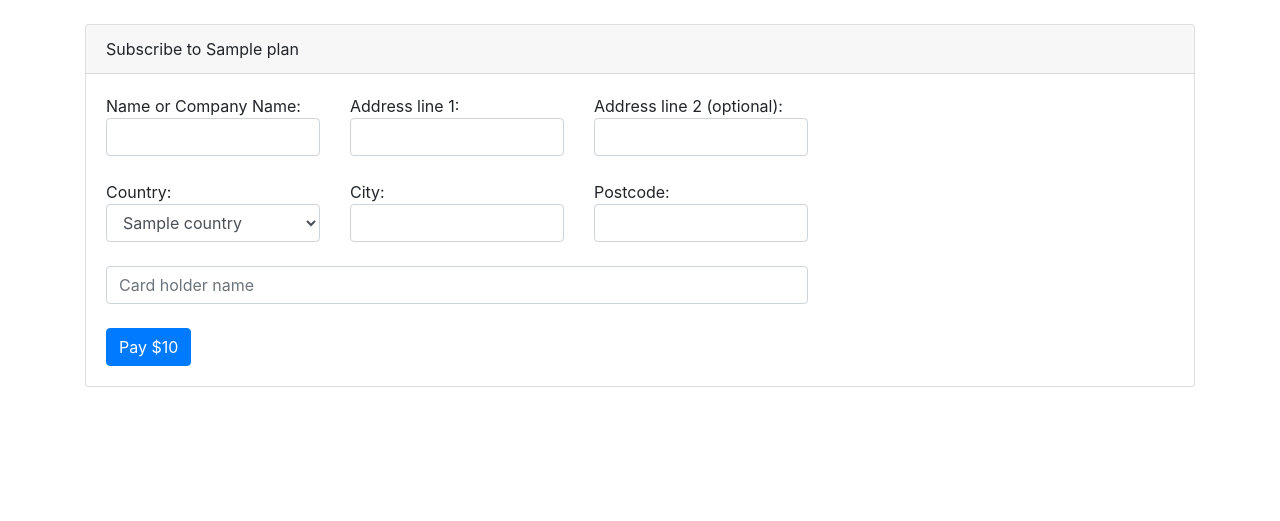
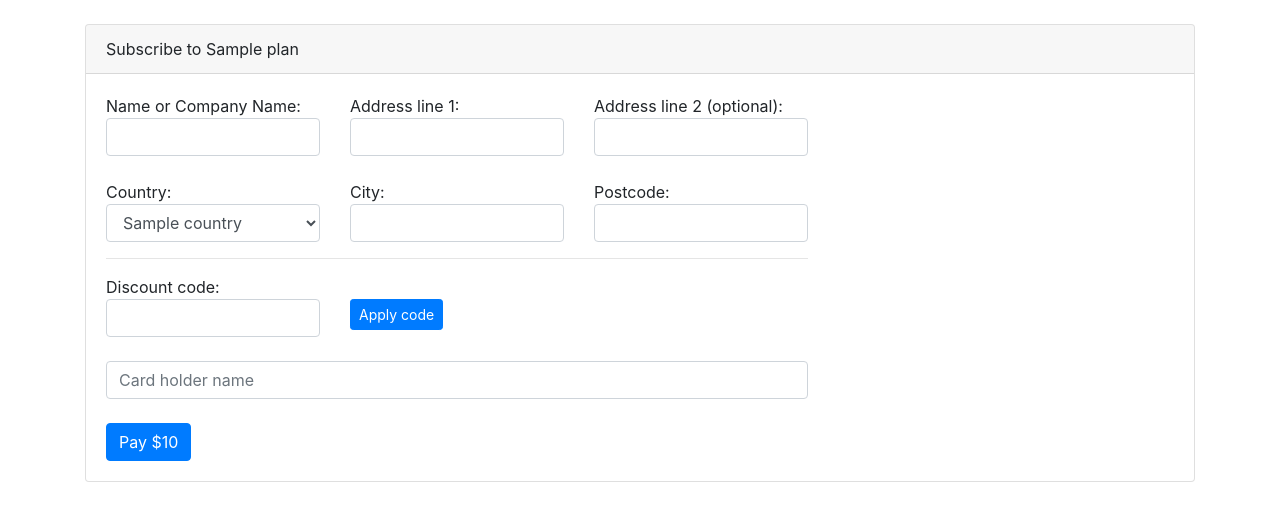
Before and after one commit to itsdenispavlovic/SaaS-old, a Laravel app: template resources/views/billing/checkout.blade.php in a window 1280 px wide. Shown: the part 56-577 px from the top of the page. Run offline with Laravel 8, Linux system fonts and the light colour scheme; the template is opened without the code that fills it: most values are stand-ins (such as "Sample title", 1, 10 or a date in 2020); some libraries are stand-ins or nearby versions.

Commit message:
Handling Discounts and Coupons

```diff
--- a/app/Http/Controllers/BillingController.php
+++ b/app/Http/Controllers/BillingController.php
@@ -23,6 +23,8 @@ class BillingController extends Controller
         $yearlyPlan = Plan::where('billing_period', Plan::YEARLY_PERIOD)->get();
 
         $currentPlan = Auth::user()->subscription('default') ?? NULL;
+        $paymentMethods = [];
+        $defaultPaymentMethod = null;
         if(!is_null($currentPlan))
         {
             $paymentMethods = Auth::user()->paymentMethods();
--- a/config/stripe.php
+++ b/config/stripe.php
@@ -3,5 +3,6 @@
 return [
 
     'key' => env('STRIPE_KEY', ''),
+    'secret' => env('STRIPE_SECRET', ''),
 
 ];
--- a/resources/views/billing/checkout.blade.php
+++ b/resources/views/billing/checkout.blade.php
@@ -17,6 +17,8 @@
                     <div class="col-md-8">
                         <form action="{{ route('checkout.process') }}" method="POST" id="checkout-form">
                             @csrf
+
+                            <input type="hidden" id="plan-paying-amount" value="{{ $plan->price }}">
 
                             <div class="row">
                                 <div class="col-md-4">
@@ -60,6 +62,21 @@
                                     <input type="text" name="postcode" class="form-control">
                                 </div>
 
+                            </div>
+
+                            <hr>
+
+                            <div class="row">
+                                <div class="col-md-4">
+                                    Discount code:
+                                    <br>
+                                    <input type="text" name="coupon" id="coupon" class="form-control">
+                                    <div id="coupon-text" style="font-size: 13px"></div>
+                                </div>
+                                <div class="col-md-8">
+                                    <br>
+                                    <input type="button" name="coupon-check" id="coupon-check" value="Apply code" class="btn btn-sm btn-primary">
+                                </div>
                             </div>
 
                             <br>
@@ -135,6 +152,28 @@
                     }
                 })
                 return false
+            });
+
+            // @TODO: refactor
+            $('#coupon-check').on('click', function (e) {
+                $('#coupon-text').text('');
+                $.get({
+                    url: "{{ route('coupon') }}?coupon_code=" + $('#coupon').val(),
+                    contentType: 'application/json',
+                    dataType: 'json'
+                }).done(function(result) {
+                    if(result.error_text)
+                    {
+                        $('#coupon-text').text(result.error_text)
+                    }
+                    else
+                    {
+                        $('#coupon-text').text(result.name);
+                        let plan_paying_amount = parseFloat($('#plan-paying-amount').val());
+                        let pay_amount = plan_paying_amount - plan_paying_amount * parseFloat(result.percent_off) / 100;
+                        $('#card-button').text("Pay $" + pay_amount.toFixed(2));
+                    }
+                });
             })
         });
     </script>
--- a/routes/web.php
+++ b/routes/web.php
@@ -22,6 +22,7 @@ Route::get('/', function () {
 
 Route::group(['middleware' => 'auth'], function() {
     Route::get('billing', [BillingController::class, 'index'])->name('billing');
+    Route::get('coupon', [CheckoutController::class, 'checkCoupon'])->name('coupon');
     Route::get('checkout/{plan_id}', [CheckoutController::class, 'checkout'])->name('checkout');
     Route::post('checkout', [CheckoutController::class, 'processCheckout'])->name('checkout.process');
     Route::get('cancel', [BillingController::class, 'cancelPlan'])->name('cancel.plan');
```
Also changed, not shown: app/Http/Controllers/CheckoutController.php (+22 -0 lines).
